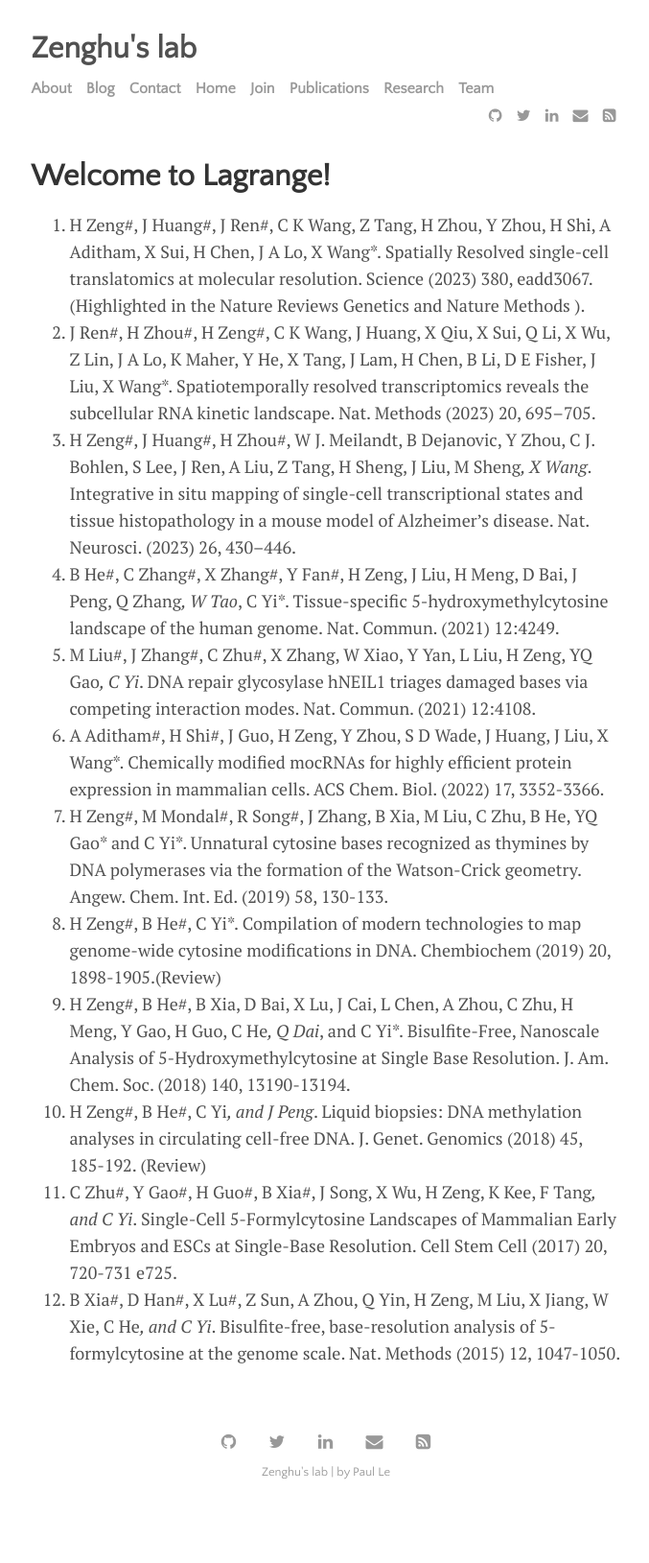
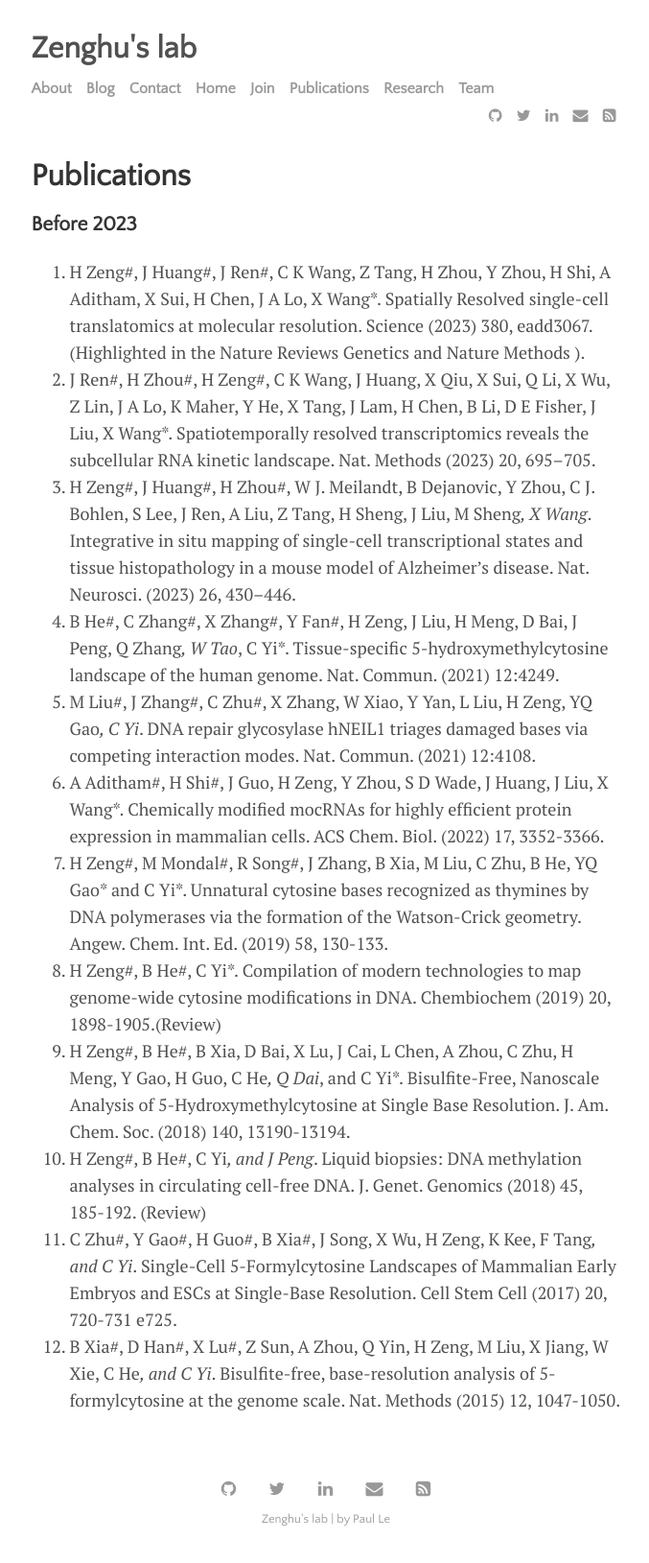
Before and after one commit to ZenghuPKU/zenghupku.github.io, a Jekyll site: the page built from menu/publications.md, in a window 1280 px wide. Shown: the whole page at 96% size, without its empty margins (300-977 px from the left). Built offline with Jekyll 4.4.1, drawn with Linux system fonts in a browser that asks for light colours; before the commit the page ends 1580 px from its top, so only the background shows below that.

Commit message:
Update publications.md

```diff
--- a/menu/publications.md
+++ b/menu/publications.md
@@ -1,8 +1,10 @@
 ---
 layout: page
-title: Welcome to Lagrange!
+title: Publications
 permalink: /publications
 ---
+
+### Before 2023
 1. H Zeng#, J Huang#, J Ren#, C K Wang, Z Tang, H Zhou, Y Zhou, H Shi, A Aditham, X Sui, H Chen, J A Lo, X Wang*. Spatially Resolved single-cell translatomics at molecular resolution.  Science (2023) 380, eadd3067. (Highlighted in the  Nature Reviews Genetics and  Nature Methods ).
 2. J Ren#, H Zhou#, H Zeng#, C K Wang, J Huang, X Qiu, X Sui, Q Li, X Wu, Z Lin, J A Lo, K Maher, Y He, X Tang, J Lam, H Chen, B Li, D E Fisher, J Liu, X Wang*. Spatiotemporally resolved transcriptomics reveals the subcellular RNA kinetic landscape.  Nat. Methods (2023) 20, 695–705.
 3. H Zeng#, J Huang#, H Zhou#, W J. Meilandt, B Dejanovic, Y Zhou, C J. Bohlen, S Lee, J Ren, A Liu, Z Tang, H Sheng, J Liu, M Sheng*, X Wang*. Integrative in situ mapping of single-cell transcriptional states and tissue histopathology in a mouse model of Alzheimer's disease.  Nat. Neurosci. (2023) 26, 430–446.
```
